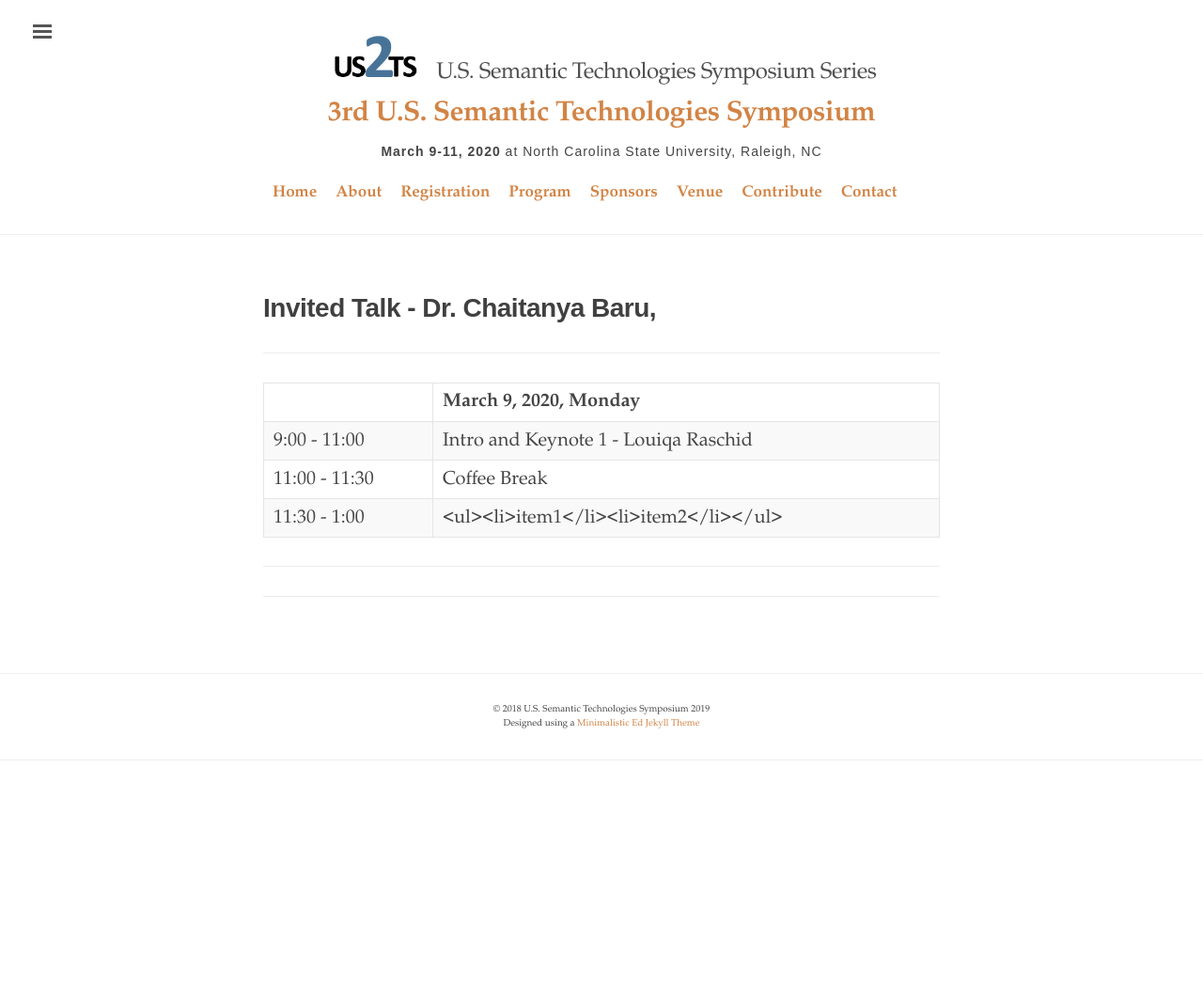
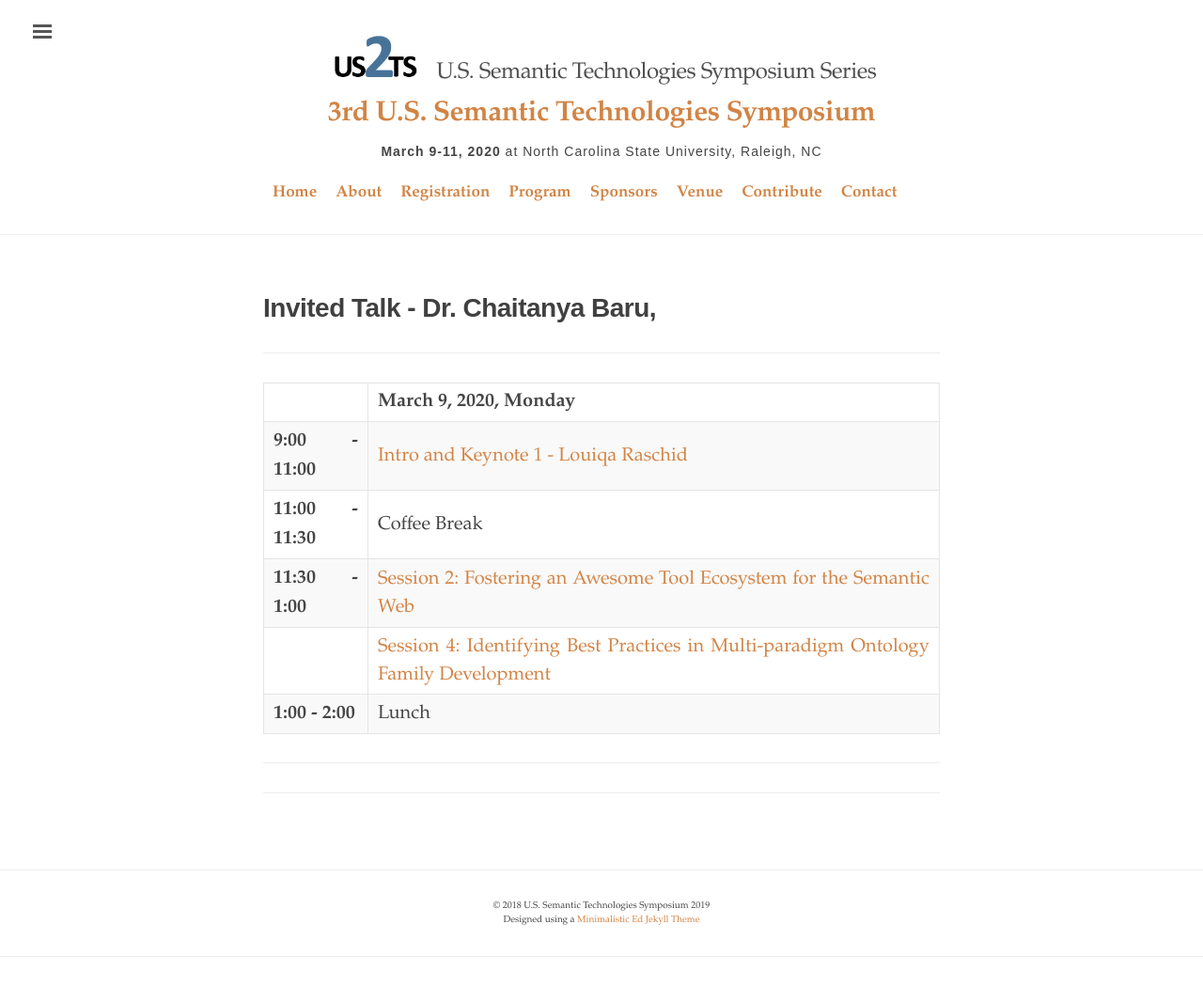
Before and after one commit to us2ts/us2ts.github.io, a Jekyll site: the page built from pages/invited-talk-baru.md, in a window 1280 px wide. Shown: the whole page at 94% size. Built offline with Jekyll 4.4.1, drawn with Linux system fonts in a browser that asks for light colours; comment, search, counter and statistics services are not loaded; before the commit the page ends 900 px from its top, so only the background shows below that.

Commit message:
adding baru's talk template

```diff
--- a/pages/invited-talk-baru.md
+++ b/pages/invited-talk-baru.md
@@ -14,6 +14,8 @@
 
 |   | March 9, 2020, Monday |
 | ------------- | ------------- |
-| 9:00 - 11:00  | Intro and Keynote 1 - Louiqa Raschid |
-| 11:00 - 11:30  | Coffee Break  |
-| 11:30 - 1:00  | <ul><li>item1</li><li>item2</li></ul> |
+| **9:00 - 11:00**  | [Intro and Keynote 1 - Louiqa Raschid](https://us2ts.org/keynote-louiqa-raschid) |
+| **11:00 - 11:30**  | Coffee Break  |
+| **11:30 - 1:00**  | [Session 2: Fostering an Awesome Tool Ecosystem for the Semantic Web](https://us2ts.org/program-tool-ecosystem) |
+|   | [Session 4: Identifying Best Practices in Multi-paradigm Ontology Family Development](https://us2ts.org/program-ontology-best-practices) |
+| **1:00 - 2:00**  |  Lunch   |
```
